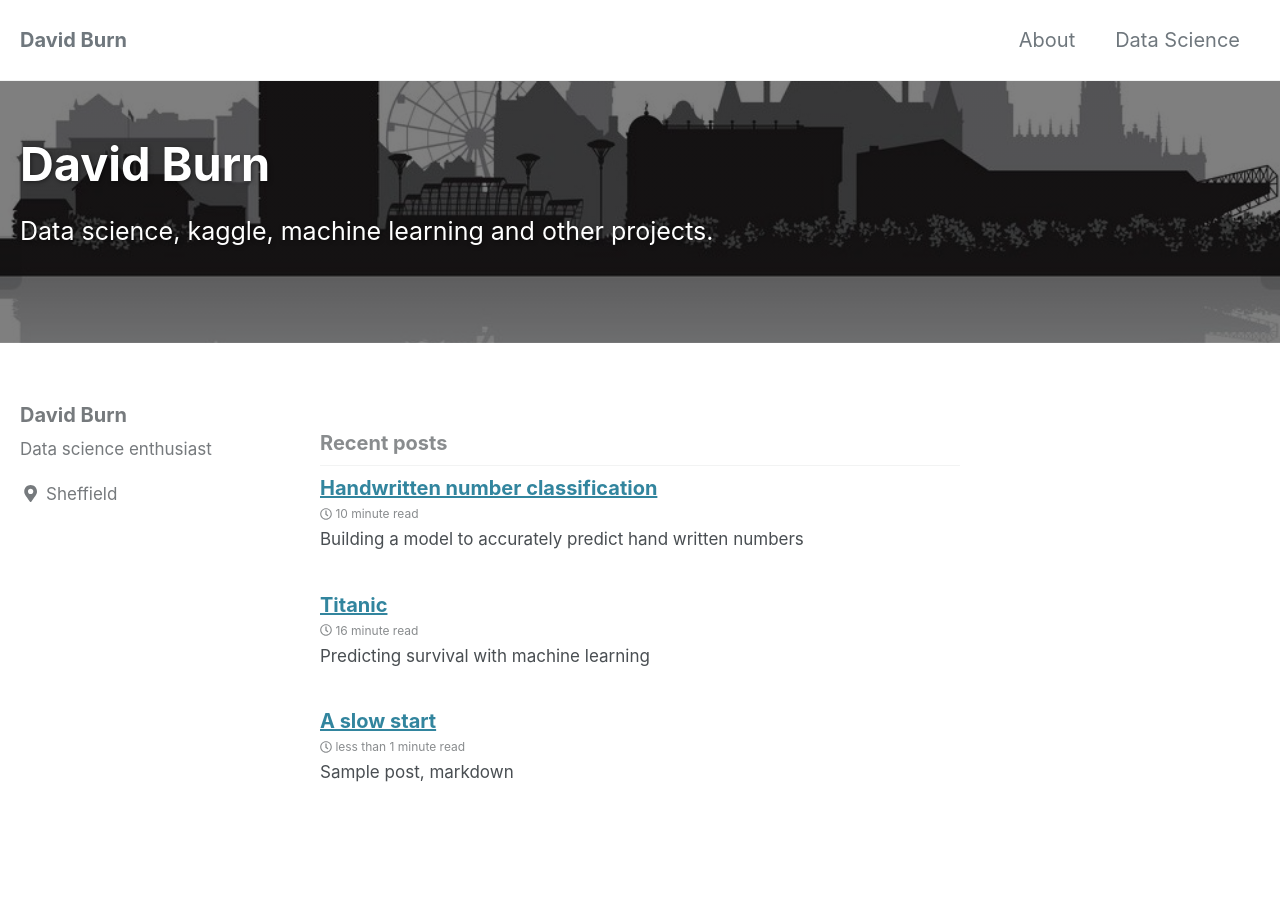
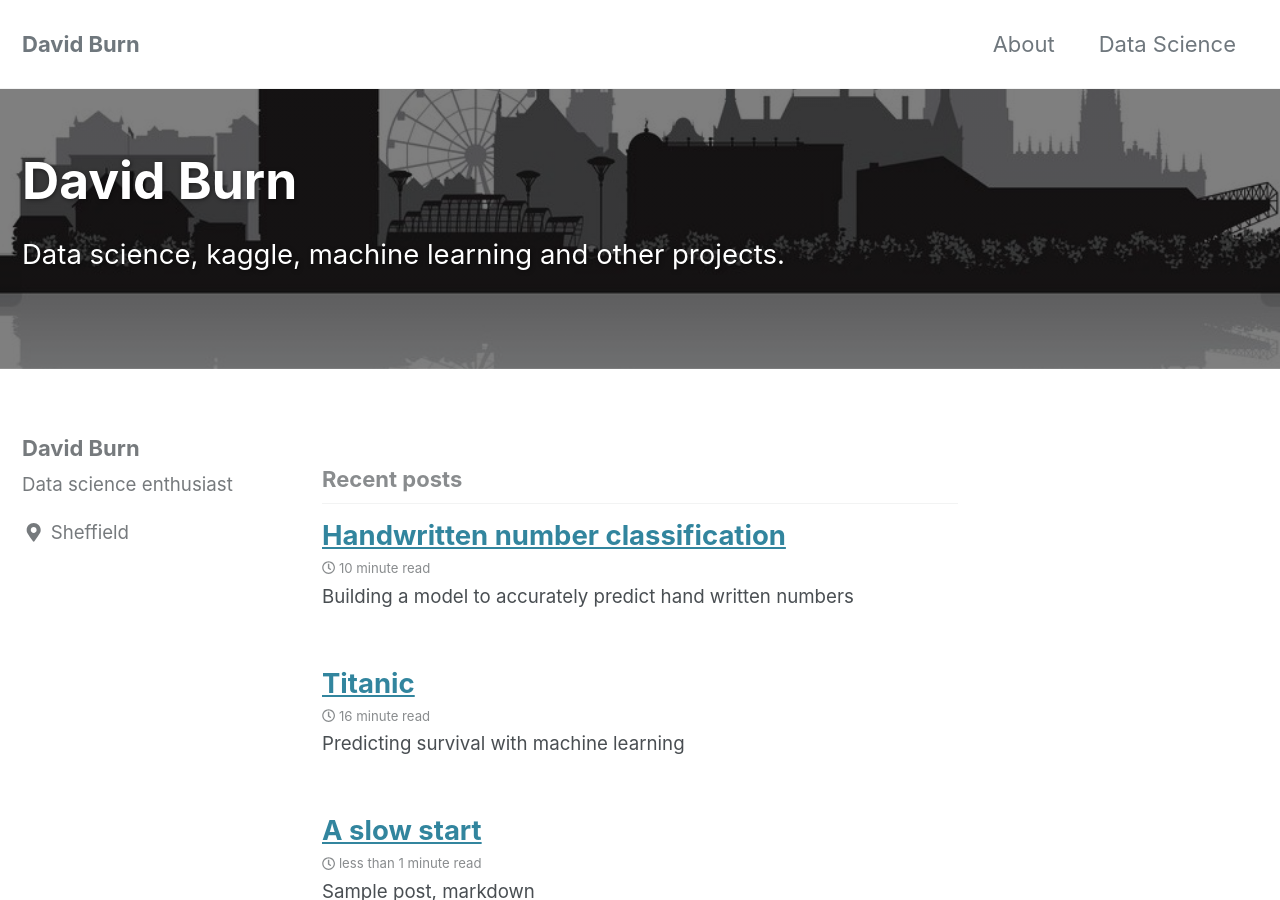
Before and after one commit to DavidBurn/davidburn.github.io, a Jekyll site: the page built from index.html, in a window 1280 px wide and 900 px high. Built offline with Jekyll 4.4.1, drawn with Linux system fonts in a browser that asks for light colours; cached includes are drawn as plain includes; nearby versions of some CDN libraries; the list of posts is cut into pages by our own code.

Commit message:
Changed p value in base

```diff
--- a/_sass/minimal-mistakes/_base.scss
+++ b/_sass/minimal-mistakes/_base.scss
@@ -35,23 +35,23 @@ h6 {
 
 h1 {
   margin-top: 0;
+  font-size: $type-size-3;
+}
+
+h2 {
   font-size: $type-size-4;
 }
 
-h2 {
+h3 {
   font-size: $type-size-5;
 }
 
-h3 {
+h4 {
   font-size: $type-size-6;
 }
 
-h4 {
-  font-size: $type-size-7;
-}
-
 h5 {
-  font-size: $type-size-7;
+  font-size: $type-size-6;
 }
 
 h6 {
@@ -64,7 +64,7 @@ small,
 }
 
 p {
-  margin-bottom: 1.3em;
+  margin-bottom: 1em;
 }
 
 u,
--- a/_sass/minimal-mistakes/_reset.scss
+++ b/_sass/minimal-mistakes/_reset.scss
@@ -8,18 +8,18 @@ html {
   /* apply a natural box layout model to all elements */
   box-sizing: border-box;
   background-color: $background-color;
-  font-size: 12px;
+  font-size: 16px;
 
   @include breakpoint($medium) {
-    font-size: 16px;
+    font-size: 18px;
   }
 
   @include breakpoint($large) {
-    font-size: 18px;
+    font-size: 20px;
   }
 
   @include breakpoint($x-large) {
-    font-size: 20px;
+    font-size: 22px;
   }
 
   -webkit-text-size-adjust: 100%;
```
